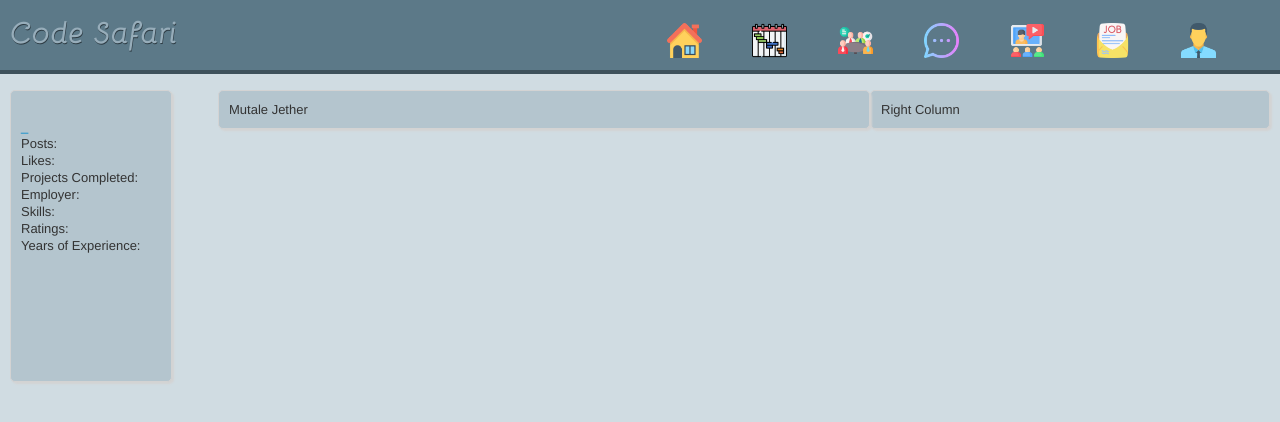
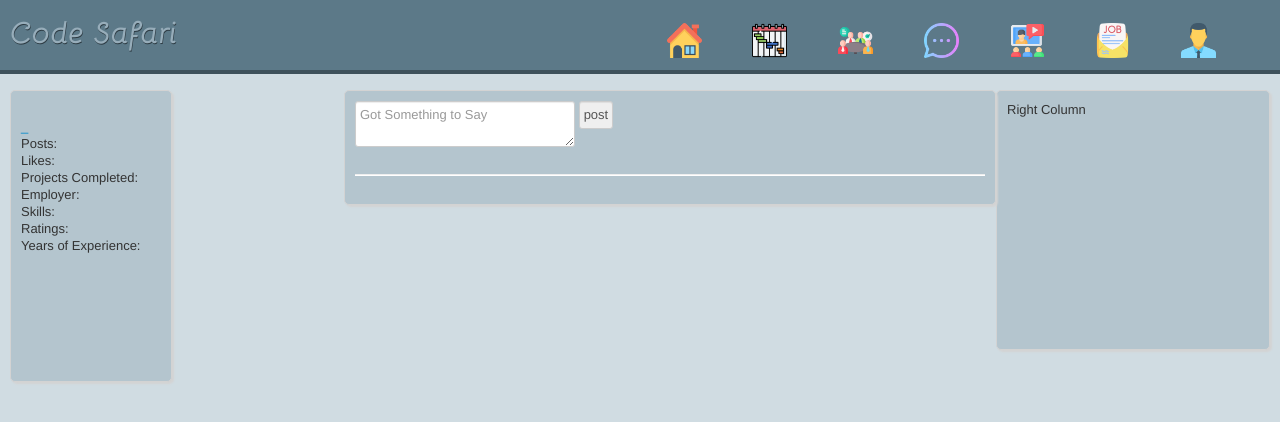
Before and after one commit to jether256/safari, a PHP site: page / in a window 1280 px wide. Shown: the top 422 px of the page. Run offline with PHP 8.4, Linux system fonts and the light colour scheme; the visitor is signed in with stand-in values (Sample User, id 1); data that the repository does not hold is empty; some libraries are stand-ins or nearby versions.

Commit message:
second commit

```diff
--- a/assets/css/rightcolumn.css
+++ b/assets/css/rightcolumn.css
@@ -12,7 +12,9 @@
 .right_column{
 float: right;
 margin: auto;
-	width: 30%;
+width: 20%;
+overflow: scroll;
+
 }
 
 
--- a/assets/css/userdetails.css
+++ b/assets/css/userdetails.css
@@ -42,6 +42,11 @@ body{
 	/*margin: auto;*/
 	float: left;
 	margin-bottom: 20px;
+	overflow: scroll;
+
+	&::-webkit-scrollbar {
+    display: none;
+}
 }
 
 .user_details_left_right{
--- a/index.php
+++ b/index.php
@@ -51,13 +51,19 @@ include("includes/header.php");
 
 <div class="right_column column">
 
-	Right Column
+	Right Column<br><br><br><br><br><br><br><br><br><br><br><br><br><br>
+
 
 </div>
 
 <div class="main_column column">
 
-	Mutale Jether
+<form class="post_form" action="index.php" method="POST">
+	<textarea name="post_text" id="post_text" placeholder="Got Something to Say"></textarea>
+	<input type="submit" name="post" id="post_btn" value="post">
+	<hr>
+
+</form>
 
 </div>
 
```
